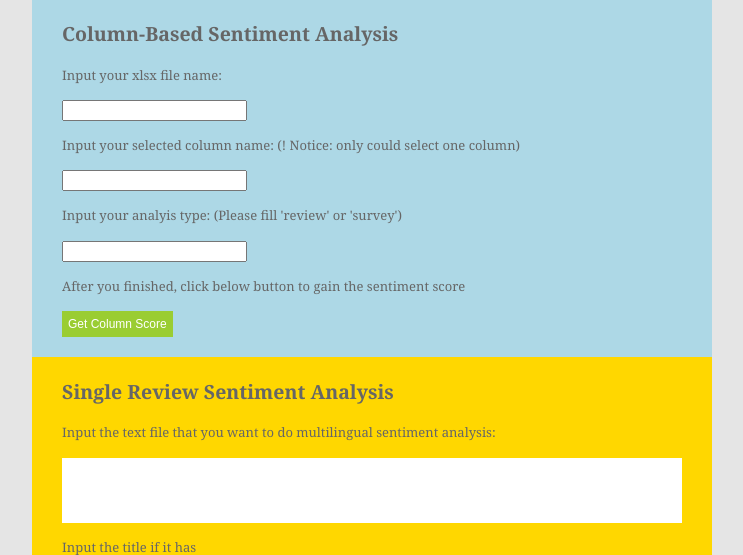
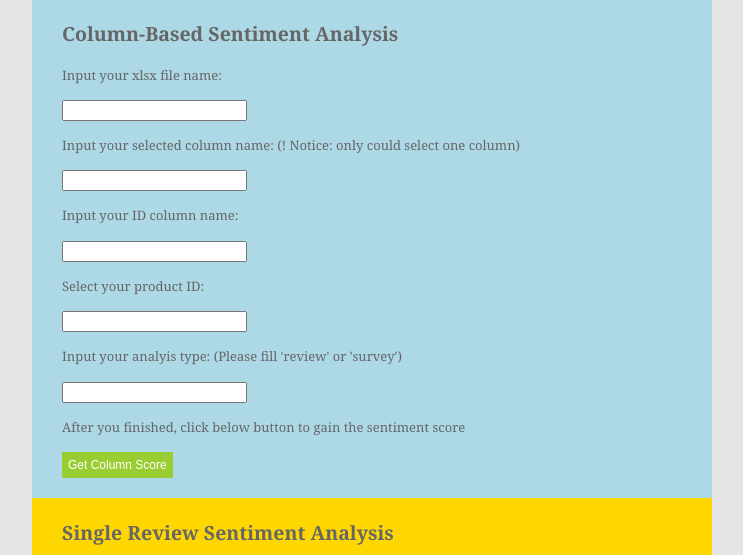
Before and after one commit to ya2366/unilever_nlp_capstone, a Flask app: page /sentiment_analysis_multilingual in a window 1280 px wide. Shown: the part 569-1124 px from the top of the page, without its empty margins (388-1131 px from the left). Run offline with Flask 2, Linux system fonts and the light colour scheme; parts of the project's set-up code (start-up, migrations or seed data) failed here and were passed over.

Commit message:
add id selection on column-based function

```diff
--- a/WebApp/main.py
+++ b/WebApp/main.py
@@ -354,6 +354,10 @@ def column_senti():
     ana_type = request.form['type']
     df = pd.read_excel(filenames)
     input_col = request.form['col']
+    id_col = request.form['id_col']
+    id_name = request.form['id_name']
+    if id_col != '': #select id
+        df = df.loc[df[id_col] == id_name]
     df_col = df[input_col]
     text_t = multi_prod_func.translation_to_eng(df_col)
     text_token = multi_prod_func.tokenization(text_t)
--- a/WebApp/templates/multi_senti.html
+++ b/WebApp/templates/multi_senti.html
@@ -63,6 +63,10 @@ Description: A two-column, fixed-width template.
             <input type="text" name="name_col">
             <p>Input your selected column name: (! Notice: only could select one column)</p>
             <input type="text" name="col">
+            <p>Input your ID column name: </p>
+            <input type="text" name="id_col">
+            <p>Select your product ID: </p>
+            <input type="text" name="id_name">
             <p>Input your analyis type: (Please fill 'review' or 'survey')</p>
             <input type="text" name="type">
             <p>After you finished, click below button to gain the sentiment score</p>
```
Also changed, not shown: 1 other file.
